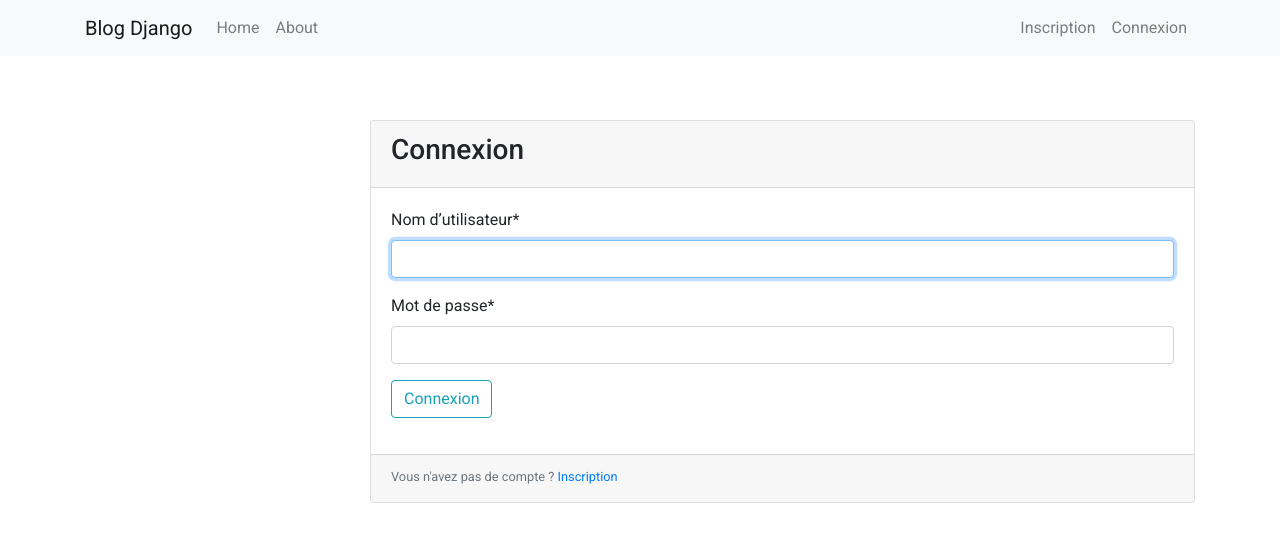
After one commit to souleymanediallo/blogsd, a Django app: page /login/ in a window 1280 px wide. The commit adds this page. Shown: the top 542 px of the page. Run offline with Django 3.2, Linux system fonts and the light colour scheme; some libraries are stand-ins or nearby versions.

Commit message:
add login and logout

```diff
--- a/pyblog/settings.py
+++ b/pyblog/settings.py
@@ -131,3 +131,7 @@ MEDIA_URL = '/media/'
 MEDIA_ROOT = BASE_DIR
 
 CRISPY_TEMPLATE_PACK = 'bootstrap4'
+
+LOGIN_REDIRECT_URL = 'home'
+LOGIN_URL = 'login'
+LOGOUT_REDIRECT_URL = 'home'
--- a/pyblog/urls.py
+++ b/pyblog/urls.py
@@ -18,10 +18,14 @@ from django.urls import path, include
 from django.conf import settings
 from django.conf.urls.static import static
 from users import views as register_views
+from django.contrib.auth import views as auth_views
 
 urlpatterns = [
     path('admin/', admin.site.urls),
     path('register/', register_views.register, name='register'),
+    path('login/', auth_views.LoginView.as_view(template_name="users/login.html"), name="login"),
+    path('logout/', auth_views.LogoutView.as_view(), name="logout"),
+    path('profile/', register_views.profile, name="profile"),
     path('', include('blog.urls')),
 ]
 
--- a/templates/partials/header.html
+++ b/templates/partials/header.html
@@ -1,7 +1,7 @@
 <header>
     <nav class="navbar navbar-expand-lg navbar-light bg-light">
         <div class="container">
-            <a class="navbar-brand">Blog Django</a>
+            <a href="{% url 'home' %}" class="navbar-brand">Blog Django</a>
             <button class="navbar-toggler" data-toggle="collapse" data-target="#myNavbar">
                 <div class="line-1"></div>
                 <div class="line-2"></div>
@@ -10,18 +10,19 @@
             <div class="collapse navbar-collapse" id="myNavbar">
                 <ul class="navbar-nav">
                     <li class="nav-item">
-                        <a href="#" class="nav-link">Home</a>
+                        <a href="{% url 'home' %}" class="nav-link">Home</a>
                     </li>
                     <li class="nav-item">
-                        <a href="#" class="nav-link">About</a>
+                        <a href="{% url 'about' %}" class="nav-link">About</a>
                     </li>
                 </ul><ul class="navbar-nav ml-auto">
-                    <li class="nav-item">
-                        <a href="#" class="nav-link">Inscription</a>
-                    </li>
-                    <li class="nav-item">
-                        <a href="#" class="nav-link">Connexion</a>
-                    </li>
+                    {% if user.is_authenticated %}
+                    <li class="nav-item"><a href="{% url 'profile' %}" class="nav-link">Profile</a> </li>
+                    <li class="nav-item"><a href="{% url 'logout' %}" class="nav-link">Déonnexion</a> </li>
+                    {% else %}
+                    <li class="nav-item"><a href="{% url 'register' %}" class="nav-link">Inscription</a> </li>
+                    <li class="nav-item"><a href="{% url 'login' %}" class="nav-link">Connexion</a> </li>
+                    {% endif %}
                 </ul>
             </div>
         </div>
--- /dev/null
+++ b/users/templates/users/login.html
@@ -0,0 +1,33 @@
+{% extends 'layout/base.html' %}
+{% load crispy_forms_tags %}
+{% block content %}
+    <section class="my-5">
+        <div class="container">
+            <div class="row">
+                <div class="col-lg-3">
+                </div>
+                <div class="col-lg-9">
+                    <div class="card">
+                        <div class="card-header">
+                            <h3>Connexion</h3>
+                        </div>
+                        <div class="card-body">
+                            <form method="POST">
+                                {% csrf_token %}
+                                <div class="form-group">
+                                    {{ form|crispy }}
+                                </div>
+                                <div class="form-group">
+                                    <button type="submit" class="btn btn-outline-info">Connexion</button>
+                                </div>
+                            </form>
+                        </div>
+                        <div class="card-footer pb-0">
+                            <p class="small text-muted">Vous n'avez pas de compte ? <a href="#">Inscription</a></p>
+                        </div>
+                    </div>
+                </div>
+            </div>
+        </div>
+    </section>
+{% endblock content %}
--- /dev/null
+++ b/users/templates/users/profile.html
@@ -0,0 +1,5 @@
+{% extends 'layout/base.html' %}
+
+{% block content %}
+    <h1>Profile</h1>
+{% endblock content %}
--- a/users/views.py
+++ b/users/views.py
@@ -2,6 +2,7 @@ from django.shortcuts import render, redirect
 from django.contrib.auth.forms import UserCreationForm
 from django.contrib import messages
 from .forms import UserRegisterForm
+from django.contrib.auth.decorators import login_required
 
 
 # Create your views here.
@@ -17,3 +18,7 @@ def register(request):
         form = UserRegisterForm()
     context = {'form': form}
     return render(request, 'users/register.html', context)
+
+@login_required
+def profile(request):
+    return render(request, 'users/profile.html')
```
